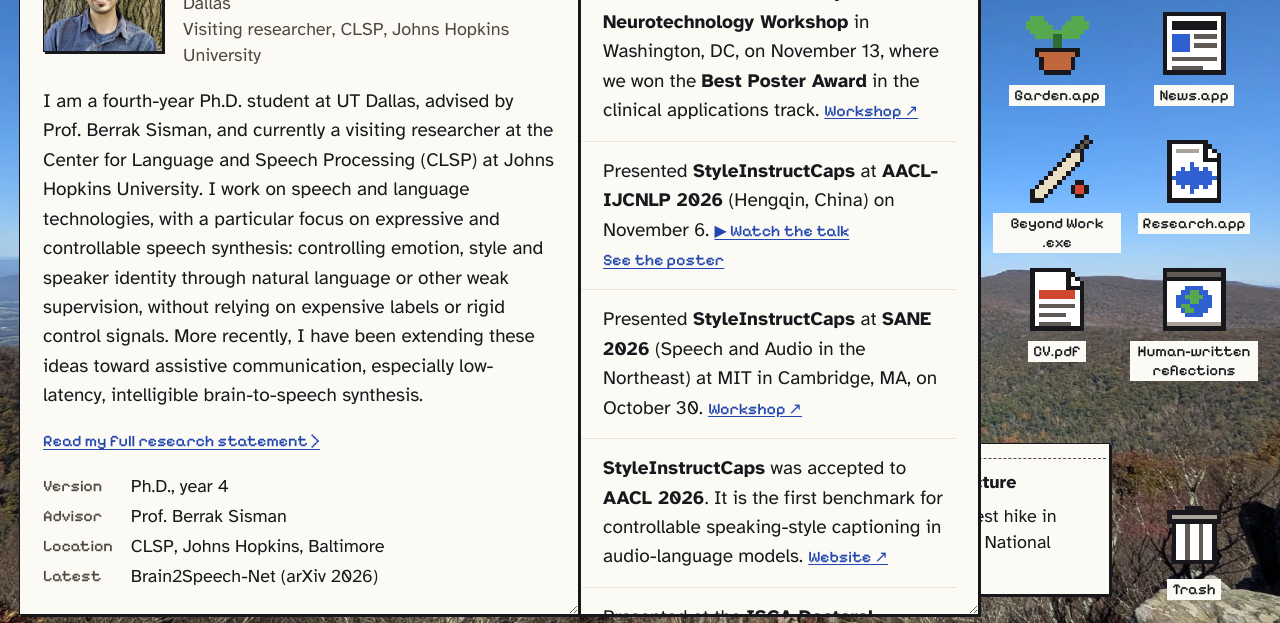
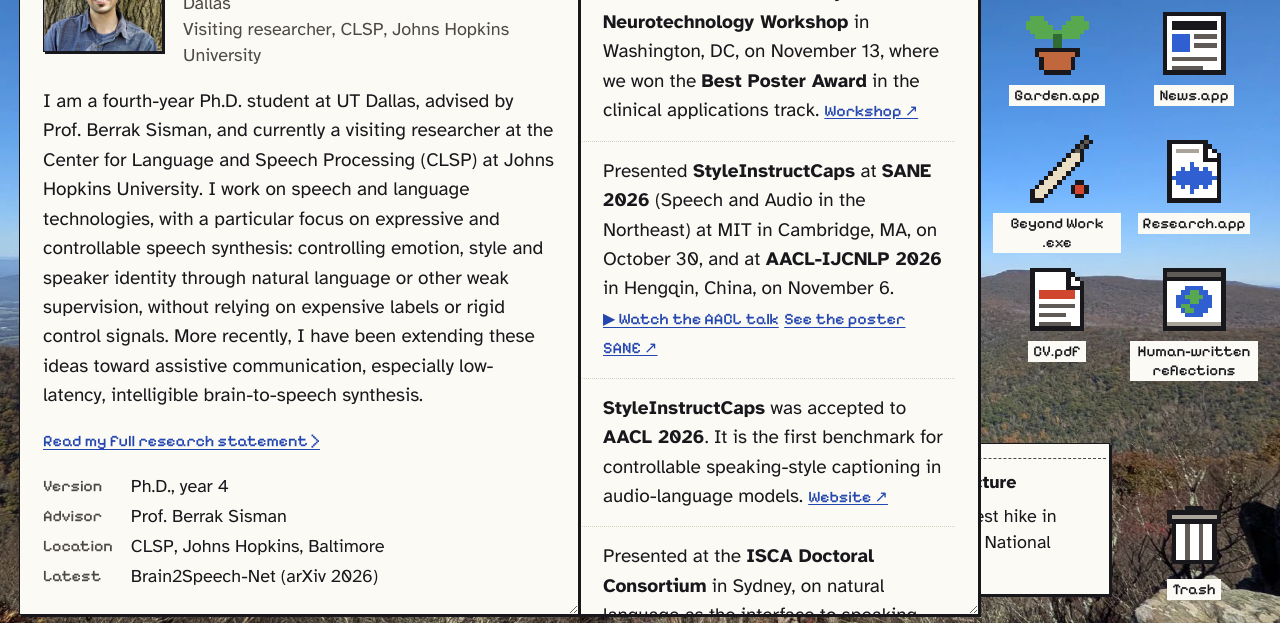
Before and after one commit to Kodhandarama/Kodhandarama.github.io, a plain HTML site: page index.html in a window 1280 px wide. Shown: the part 177-800 px from the top of the page. Drawn offline with Linux system fonts and the light colour scheme.

Commit message:
News: merge the SANE and AACL StyleInstructCaps talks into one item
Co-Authored-By: Claude Opus 5.5 <noreply@anthropic.com>

```diff
--- a/index.html
+++ b/index.html
@@ -789,7 +789,7 @@ html.mode-scroll #win-figure {
   <!-- News -->
   <section class="win" id="win-news" data-win="news" data-app="News" role="dialog" aria-labelledby="t-news" tabindex="-1" hidden>
     <header class="win-title"><button class="win-close" aria-label="Close window" title="Close"></button><h2 class="win-name" id="t-news">News.app</h2><button class="win-zoom" aria-label="Zoom window" title="Zoom"></button></header>
-    <div class="win-info"><span>9 items · newest first</span><span>2025–2026</span></div>
+    <div class="win-info"><span>8 items · newest first</span><span>2025–2026</span></div>
     <div class="win-body">
       <ol class="news-list">
         <li class="news-item">
@@ -797,15 +797,10 @@ html.mode-scroll #win-figure {
           <time class="news-date" datetime="2026-11-13">Nov 2026</time>
           <p class="news-text">Presented <b>Brain2Speech-Net</b> at the <b>2026 IEEE Brain Discovery and Neurotechnology Workshop</b> in Washington, DC, on November 13, where we won the <b>Best Poster Award</b> in the clinical applications track. <a href="https://brain.ieee.org/event/2026-ieee-brain-discovery-and-neurotechnology-workshop/" target="_blank" rel="noopener">Workshop ↗</a></p>
         </li>
-        <li class="news-item" data-until="2026-11-06">
-          <span class="news-icon" data-icon="calendar"></span>
+        <li class="news-item">
+          <span class="news-icon" data-icon="alm"></span>
           <time class="news-date" datetime="2026-11-06">Nov 2026</time>
-          <p class="news-text"><span class="new news-badge">Upcoming</span> <span data-tense="future">Presenting</span><span data-tense="past" hidden>Presented</span> <b>StyleInstructCaps</b> at <b>AACL-IJCNLP 2026</b> (Hengqin, China) on November 6. <button class="link-btn" data-media="sic-talk">▶ Watch the talk</button> <button class="link-btn" data-media="sic-poster">See the poster</button></p>
-        </li>
-        <li class="news-item" data-until="2026-10-30">
-          <span class="news-icon" data-icon="alm"></span>
-          <time class="news-date" datetime="2026-10-30">Oct 2026</time>
-          <p class="news-text"><span class="new news-badge">Upcoming</span> <span data-tense="future">Presenting</span><span data-tense="past" hidden>Presented</span> <b>StyleInstructCaps</b> at <b>SANE 2026</b> (Speech and Audio in the Northeast) at MIT in Cambridge, MA, on October 30. <a href="https://www.saneworkshop.org/sane2026/" target="_blank" rel="noopener">Workshop ↗</a></p>
+          <p class="news-text">Presented <b>StyleInstructCaps</b> at <b>SANE 2026</b> (Speech and Audio in the Northeast) at MIT in Cambridge, MA, on October 30, and at <b>AACL-IJCNLP 2026</b> in Hengqin, China, on November 6. <button class="link-btn" data-media="sic-talk">▶ Watch the AACL talk</button> <button class="link-btn" data-media="sic-poster">See the poster</button> <a href="https://www.saneworkshop.org/sane2026/" target="_blank" rel="noopener">SANE ↗</a></p>
         </li>
         <li class="news-item">
           <span class="news-icon" data-icon="accepted"></span>
@@ -1099,12 +1094,6 @@ html.mode-scroll #win-figure {
       '.kwwbbwbwbbwwwk.', '.kwbbbbbbbbbbwk.', '.kwwbbwbwbbwwwk.', '.kwwwbwwwbwwwwk.',
       '.kwwwwwwwwwwwwk.', '.kwGGGGGGGGGwwk.', '.kwGGGGGGwwwwwk.', '.kwwwwwwwwwwwwk.',
       '.kkwwkkkkkkkkkk.', '..kwk...........', '..kk............', '................'
-    ],
-    calendar: [
-      '................', '....kk....kk....', '.kkkkkkkkkkkkkk.', '.krrrrrrrrrrrrk.',
-      '.krrrrrrrrrrrrk.', '.kkkkkkkkkkkkkk.', '.kwwwwwwwwwwwwk.', '.kwGwGwGwGwGwwk.',
-      '.kwwwwwwwwwwwwk.', '.kwGwGwGwbbbwwk.', '.kwwwwwwwbbbwwk.', '.kwGwGwGwbbbwwk.',
-      '.kwwwwwwwwwwwwk.', '.kkkkkkkkkkkkkk.', '................', '................'
     ],
     accepted: [
       '................', '.kkkkkkkkk......', '.kwwwwwwwkk.....', '.kwGGGGGwkgk....',
```
